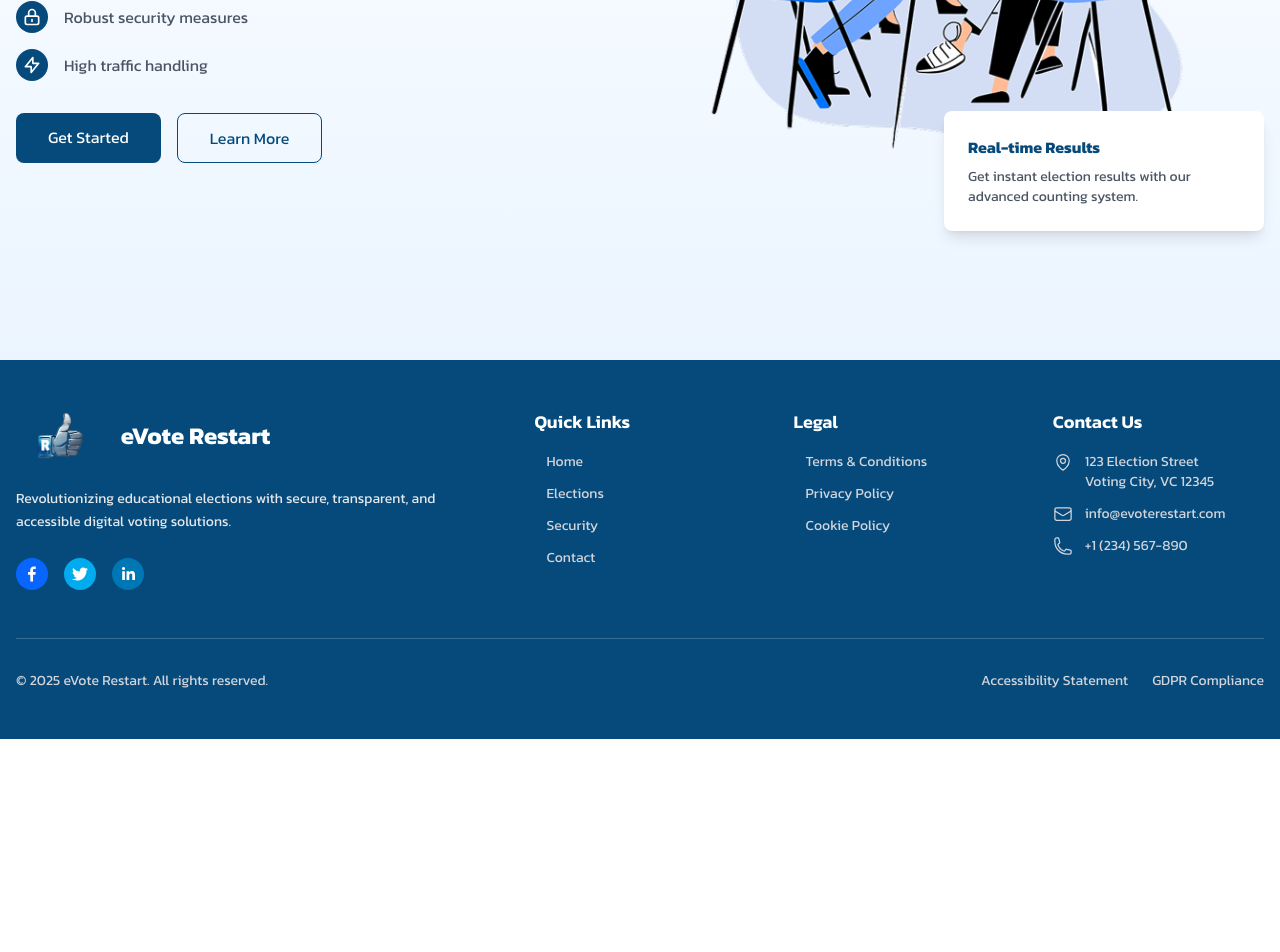
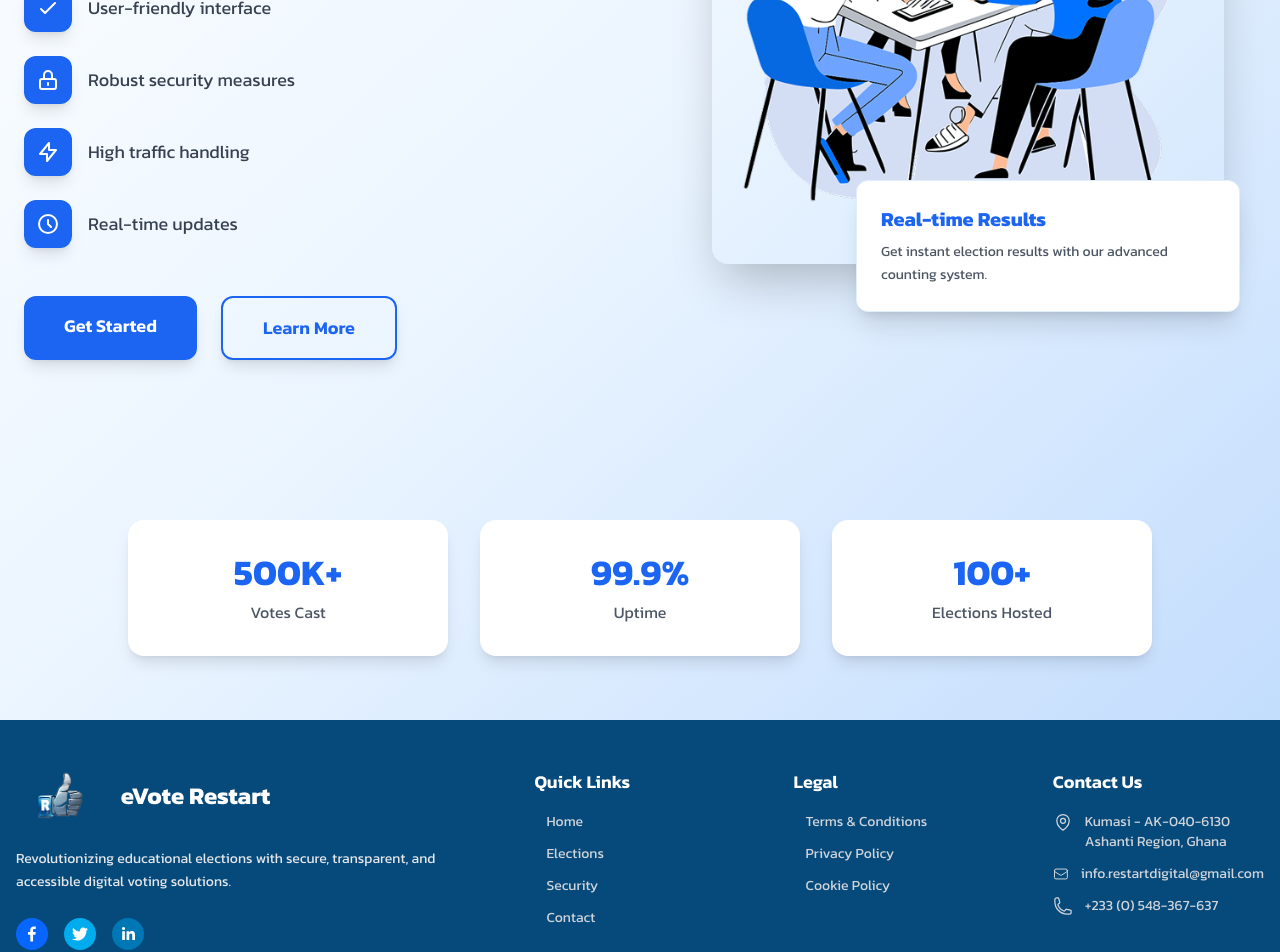
Before and after one commit to ReStartDigital/voting_app_frontend, a React (Create React App) app: page / in a window 1280 px wide. Shown: the part 520-1472 px from the top of the page. Before the commit the page ends 1259 px from the top, so only its background shows below. Built offline with nearby package versions, Linux system fonts and the light colour scheme.

Commit message:
chore: Upate UI of active elections page

```diff
--- a/src/Screens/Footer.tsx
+++ b/src/Screens/Footer.tsx
@@ -33,21 +33,39 @@ const Footer: React.FunctionComponent = () => {
               and accessible digital voting solutions.
             </p>
             <div className="flex items-center gap-4">
+              <a
+                href="https://www.facebook.com/YourPageName"
+                target="_blank"
+                rel="noopener noreferrer"
+              >
                 <FacebookIcon
                   size={32}
                   round
                   className="hover:opacity-80 transition-opacity"
                 />
+              </a>
+              <a
+                href="https://twitter.com/YourHandle"
+                target="_blank"
+                rel="noopener noreferrer"
+              >
                 <TwitterIcon
                   size={32}
                   round
                   className="hover:opacity-80 transition-opacity"
                 />
+              </a>
+              <a
+                href="https://www.linkedin.com/restart"
+                target="_blank"
+                rel="noopener noreferrer"
+              >
                 <LinkedinIcon
                   size={32}
                   round
                   className="hover:opacity-80 transition-opacity"
                 />
+              </a>
               {/* <InstagramIcon
                 size={32}
                 round
@@ -112,18 +130,18 @@ const Footer: React.FunctionComponent = () => {
               <div className="flex items-start gap-3">
                 <MapPinIcon className="w-5 h-5 flex-shrink-0" />
                 <p>
-                  123 Election Street
+                  Kumasi - AK-040-6130
                   <br />
-                  Voting City, VC 12345
+                  Ashanti Region, Ghana
                 </p>
               </div>
               <div className="flex items-center gap-3">
                 <EnvelopeIcon className="w-5 h-5" />
                 <a
-                  href="mailto:info@evoterestart.com"
+                  href="mailto:info.restartdigital@gmail.com"
                   className="hover:text-white transition-colors"
                 >
-                  info@evoterestart.com
+                  info.restartdigital@gmail.com
                 </a>
               </div>
               <div className="flex items-center gap-3">
@@ -132,7 +150,7 @@ const Footer: React.FunctionComponent = () => {
                   href="tel:+1234567890"
                   className="hover:text-white transition-colors"
                 >
-                  +1 (234) 567-890
+                  +233 (0) 548-367-637
                 </a>
               </div>
             </div>
--- a/src/Screens/Home.tsx
+++ b/src/Screens/Home.tsx
@@ -4,23 +4,23 @@ const Details = require("../assets/images/detail.png");
 
 const Home: React.FC = () => {
   return (
-    <section className="w-full min-h-screen bg-gradient-to-b from-white to-blue-50">
-      <div className="container mx-auto px-4 py-16 flex flex-col lg:flex-row items-center justify-between gap-12">
+    <section className="w-full min-h-screen bg-gradient-to-br from-white via-blue-50 to-blue-200">
+      <div className="container mx-auto px-6 py-24 flex flex-col lg:flex-row items-center justify-between gap-20">
         {/* Text Content */}
-        <div className="flex-1 space-y-8">
-          <h1 className="text-5xl md:text-6xl lg:text-7xl font-kanit font-bold bg-gradient-to-r from-bluerry to-blue-600 bg-clip-text text-transparent">
+        <div className="flex-1 space-y-12">
+          <h1 className="text-4xl md:text-5xl lg:text-6xl font-kanit font-extrabold bg-gradient-to-r from-blue-600 to-blue-600 bg-clip-text text-transparent leading-tight animate-fade-in">
             Secure and Easy Voting
           </h1>
-          <p className="text-lg md:text-xl text-gray-600 font-kanit leading-relaxed">
+          <p className="text-lg md:text-xl text-gray-700 font-kanit leading-relaxed max-w-2xl">
             Our online voting system is designed to make elections more
             convenient, accessible, and secure. By allowing voters to cast their
             ballots from anywhere, we increase participation and engagement.
           </p>
-          <div className="space-y-4">
-            <div className="flex items-center space-x-4">
-              <div className="w-8 h-8 bg-bluerry rounded-full flex items-center justify-center">
+          <div className="space-y-6">
+            <div className="flex items-center space-x-4 group">
+              <div className="w-12 h-12 bg-blue-600 rounded-xl flex items-center justify-center shadow-lg group-hover:bg-blue-700 transition-colors duration-300">
                 <svg
-                  className="w-5 h-5 text-white"
+                  className="w-6 h-6 text-white"
                   fill="none"
                   stroke="currentColor"
                   viewBox="0 0 24 24"
@@ -33,14 +33,14 @@ const Home: React.FC = () => {
                   />
                 </svg>
               </div>
-              <span className="font-kanit text-gray-600">
+              <span className="font-kanit text-gray-700 text-lg group-hover:text-blue-600 transition-colors duration-300">
                 User-friendly interface
               </span>
             </div>
-            <div className="flex items-center space-x-4">
-              <div className="w-8 h-8 bg-bluerry rounded-full flex items-center justify-center">
+            <div className="flex items-center space-x-4 group">
+              <div className="w-12 h-12 bg-blue-600 rounded-xl flex items-center justify-center shadow-lg group-hover:bg-blue-700 transition-colors duration-300">
                 <svg
-                  className="w-5 h-5 text-white"
+                  className="w-6 h-6 text-white"
                   fill="none"
                   stroke="currentColor"
                   viewBox="0 0 24 24"
@@ -53,14 +53,14 @@ const Home: React.FC = () => {
                   />
                 </svg>
               </div>
-              <span className="font-kanit text-gray-600">
+              <span className="font-kanit text-gray-700 text-lg group-hover:text-blue-600 transition-colors duration-300">
                 Robust security measures
               </span>
             </div>
-            <div className="flex items-center space-x-4">
-              <div className="w-8 h-8 bg-bluerry rounded-full flex items-center justify-center">
+            <div className="flex items-center space-x-4 group">
+              <div className="w-12 h-12 bg-blue-600 rounded-xl flex items-center justify-center shadow-lg group-hover:bg-blue-700 transition-colors duration-300">
                 <svg
-                  className="w-5 h-5 text-white"
+                  className="w-6 h-6 text-white"
                   fill="none"
                   stroke="currentColor"
                   viewBox="0 0 24 24"
@@ -73,16 +73,42 @@ const Home: React.FC = () => {
                   />
                 </svg>
               </div>
-              <span className="font-kanit text-gray-600">
+              <span className="font-kanit text-gray-700 text-lg group-hover:text-blue-600 transition-colors duration-300">
                 High traffic handling
               </span>
             </div>
+            <div className="flex items-center space-x-4 group">
+              <div className="w-12 h-12 bg-blue-600 rounded-xl flex items-center justify-center shadow-lg group-hover:bg-blue-700 transition-colors duration-300">
+                <svg
+                  className="w-6 h-6 text-white"
+                  fill="none"
+                  stroke="currentColor"
+                  viewBox="0 0 24 24"
+                >
+                  <path
+                    strokeLinecap="round"
+                    strokeLinejoin="round"
+                    strokeWidth={2}
+                    d="M12 8v4l3 3m6-3a9 9 0 11-18 0 9 9 0 0118 0z"
+                  />
+                </svg>
+              </div>
+              <span className="font-kanit text-gray-700 text-lg group-hover:text-blue-600 transition-colors duration-300">
+                Real-time updates
+              </span>
+            </div>
           </div>
-          <div className="flex space-x-4">
-            <Link to="/register/user" className="bg-bluerry text-white px-8 py-3 rounded-lg font-kanit hover:bg-blue-700 transition duration-300">
+          <div className="flex space-x-6">
+            <Link
+              to="/register/user"
+              className="bg-gradient-to-r from-blue-600 to-blue-600 text-white px-10 py-4 rounded-xl font-kanit text-lg font-semibold hover:from-blue-700 hover:to-blue-700 transition-all duration-300 shadow-lg hover:shadow-xl transform hover:-translate-y-1"
+            >
               Get Started
             </Link>
-            <Link to="/election" className="border border-bluerry text-bluerry px-8 py-3 rounded-lg font-kanit hover:bg-bluerry hover:text-white transition duration-300">
+            <Link
+              to="/election"
+              className="border-2 border-blue-600 text-blue-600 px-10 py-4 rounded-xl font-kanit text-lg font-semibold hover:bg-blue-600 hover:text-white transition-all duration-300 shadow-lg hover:shadow-xl transform hover:-translate-y-1"
+            >
               Learn More
             </Link>
           </div>
@@ -93,15 +119,39 @@ const Home: React.FC = () => {
           <img
             src={Details}
             alt="Voting Illustration"
-            className="w-full h-auto max-w-xl mx-auto transform hover:scale-105 transition duration-500"
+            className="w-full h-auto max-w-lg mx-auto transform hover:scale-105 transition duration-500 rounded-2xl shadow-2xl"
           />
-          <div className="absolute -bottom-8 right-0 bg-white p-6 rounded-lg shadow-lg max-w-xs">
-            <h3 className="font-kanit font-bold text-bluerry mb-2">
+          <div className="absolute -bottom-12 right-4 bg-white p-6 rounded-xl shadow-xl max-w-sm border border-blue-100 transform hover:scale-105 transition duration-300">
+            <h3 className="font-kanit font-bold text-blue-600 text-xl mb-2">
               Real-time Results
             </h3>
-            <p className="text-sm text-gray-600 font-kanit">
+            <p className="text-sm text-gray-600 font-kanit leading-relaxed">
               Get instant election results with our advanced counting system.
             </p>
+          </div>
+        </div>
+      </div>
+
+      {/* Stats Section */}
+      <div className="container mx-auto px-6 py-16">
+        <div className="grid grid-cols-1 md:grid-cols-3 gap-8 max-w-5xl mx-auto">
+          <div className="bg-white p-8 rounded-2xl shadow-lg text-center transform hover:scale-105 transition duration-300">
+            <h4 className="text-4xl font-kanit font-bold text-blue-600">
+              500K+
+            </h4>
+            <p className="text-gray-600 font-kanit mt-2">Votes Cast</p>
+          </div>
+          <div className="bg-white p-8 rounded-2xl shadow-lg text-center transform hover:scale-105 transition duration-300">
+            <h4 className="text-4xl font-kanit font-bold text-blue-600">
+              99.9%
+            </h4>
+            <p className="text-gray-600 font-kanit mt-2">Uptime</p>
+          </div>
+          <div className="bg-white p-8 rounded-2xl shadow-lg text-center transform hover:scale-105 transition duration-300">
+            <h4 className="text-4xl font-kanit font-bold text-blue-600">
+              100+
+            </h4>
+            <p className="text-gray-600 font-kanit mt-2">Elections Hosted</p>
           </div>
         </div>
       </div>
--- a/src/Screens/election.tsx
+++ b/src/Screens/election.tsx
@@ -193,7 +193,7 @@ const Election: React.FC = () => {
       {/* Testimonials Section */}
       <div className="container mx-auto px-6 py-16">
         <h2 className="text-4xl font-bold font-kanit text-bluerry text-center mb-12">
-          What Schools Are Saying
+          What People Are Saying
         </h2>
         <div className="grid md:grid-cols-2 gap-8">
           <div className="bg-white p-8 rounded-lg shadow-md">
@@ -208,8 +208,8 @@ const Election: React.FC = () => {
                 className="w-12 h-12 rounded-full object-cover"
               />
               <div>
-                <h4 className="font-kanit font-semibold">John Doe</h4>
-                <p className="text-gray-500 font-kanit">School Administrator</p>
+                <h4 className="font-kanit font-semibold">Akwasi Debrah</h4>
+                <p className="text-gray-500 font-kanit">Dep. President, COMPSSA-KsTU</p>
               </div>
             </div>
           </div>
@@ -225,9 +225,9 @@ const Election: React.FC = () => {
                 className="w-12 h-12 rounded-full object-cover"
               />
               <div>
-                <h4 className="font-kanit font-semibold">Jane Smith</h4>
+                <h4 className="font-kanit font-semibold">Ama Kusi</h4>
                 <p className="text-gray-500 font-kanit">
-                  Student Council President
+                  SRC President, KsTU
                 </p>
               </div>
             </div>
```
Lines whose indentation alone changed are shown as unchanged.
